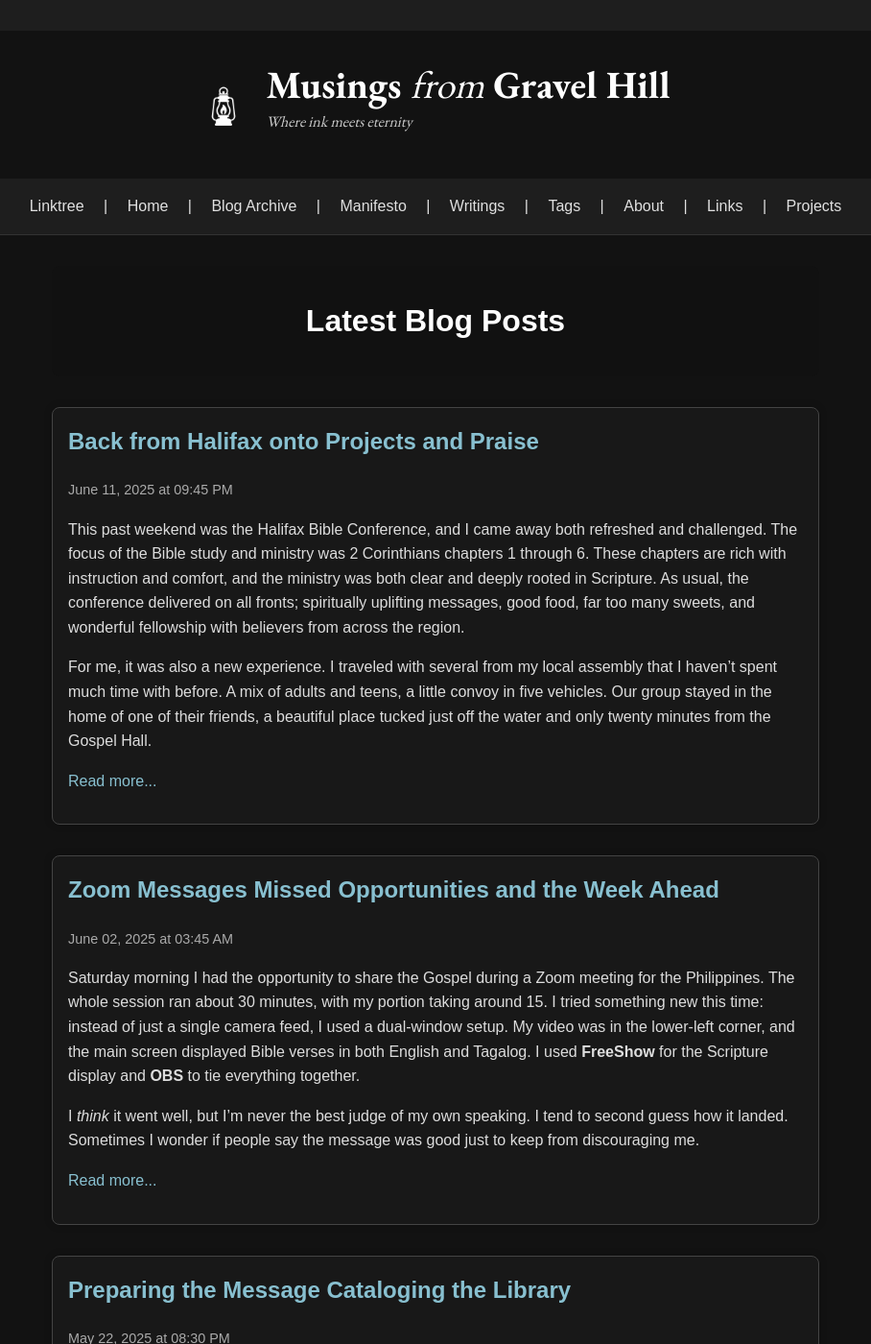
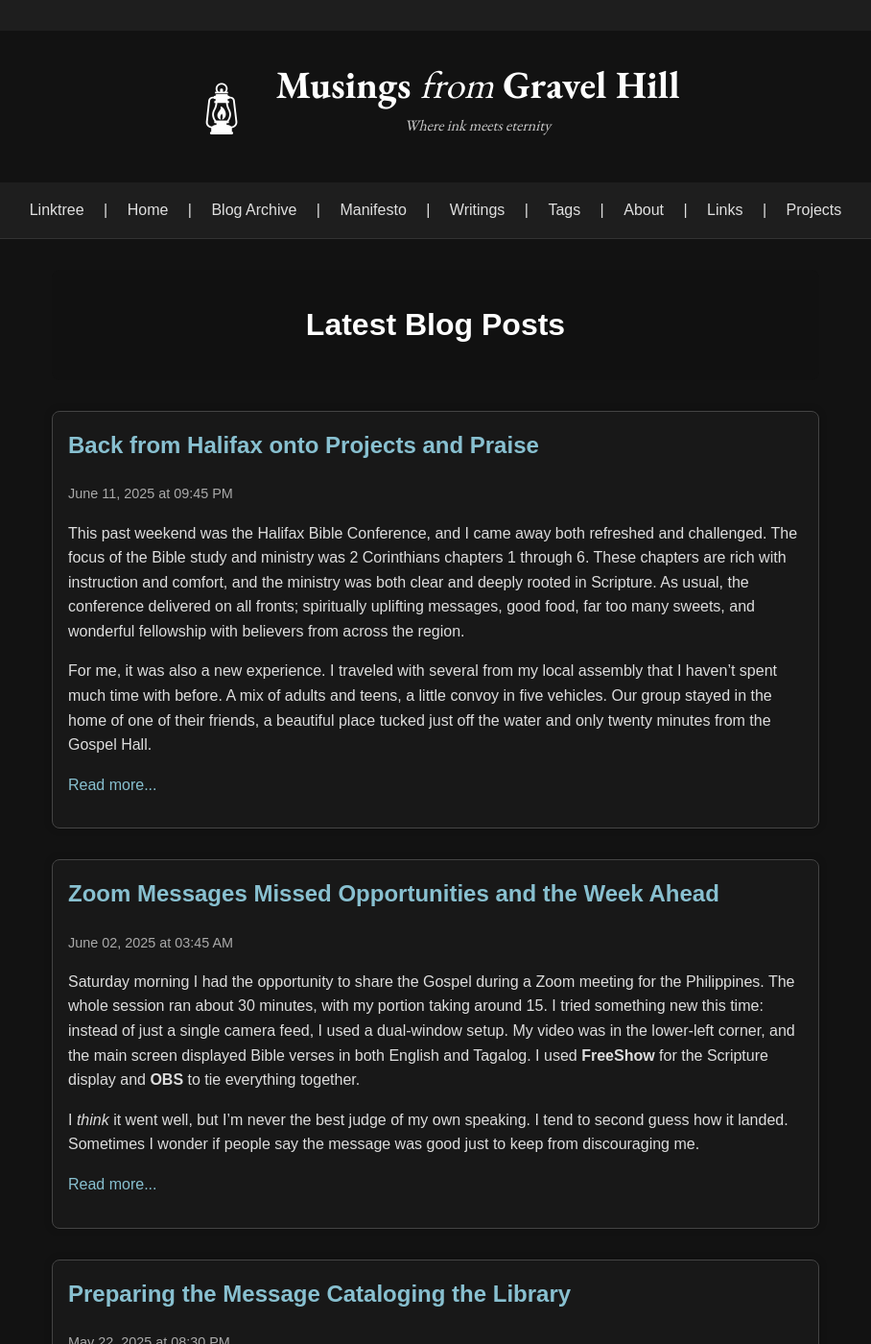
Before and after one commit to Atrion/atrion-blog, a Jekyll site: the page built from index.md, in a window 1280 px wide and 1400 px high. Shown: the whole window at 96% size, without its empty margins (186-1094 px from the left). Built offline with Jekyll 4.4.1, drawn with Linux system fonts in a browser that asks for light colours.

Commit message:
Update style.css

```diff
--- a/assets/css/style.css
+++ b/assets/css/style.css
@@ -228,23 +228,22 @@ img {
   padding: 0 0.5rem;
 }
 
-/* === Header Only Styling for Site Branding (Lantern Left, Text Right) === */
+/* === Header Styling with Larger Icon and Centered Subtitle === */
 
 .site-header {
   display: flex;
   align-items: center;
   justify-content: center;
   padding: 2rem 1rem;
-  text-align: left;
   flex-wrap: wrap;
-  gap: 1.25rem;
-  font-family: 'EB Garamond', serif; /* Header-specific font */
+  gap: 1.5rem;
+  font-family: 'EB Garamond', serif;
 }
 
 .site-icon {
-  width: 48px;
-  height: 48px;
-  filter: brightness(0) invert(1); /* Inverts dark SVGs for dark background */
+  width: 64px; /* Increased size */
+  height: 64px;
+  filter: brightness(0) invert(1);
   flex-shrink: 0;
 }
 
@@ -252,7 +251,8 @@ img {
   display: flex;
   flex-direction: column;
   justify-content: center;
-  align-items: flex-start;
+  align-items: center; /* Centers both title and subtitle */
+  text-align: center;
   max-width: 100%;
 }
 
@@ -271,7 +271,7 @@ img {
 .site-subtitle {
   font-size: 1rem;
   color: #ccc;
-  margin-top: 0.25rem;
+  margin-top: 0.5rem;
   font-style: italic;
   line-height: 1.4;
 }
@@ -297,7 +297,7 @@ img {
   }
 
   .site-icon {
-    width: 36px;
-    height: 36px;
+    width: 48px;
+    height: 48px;
   }
 }
```
